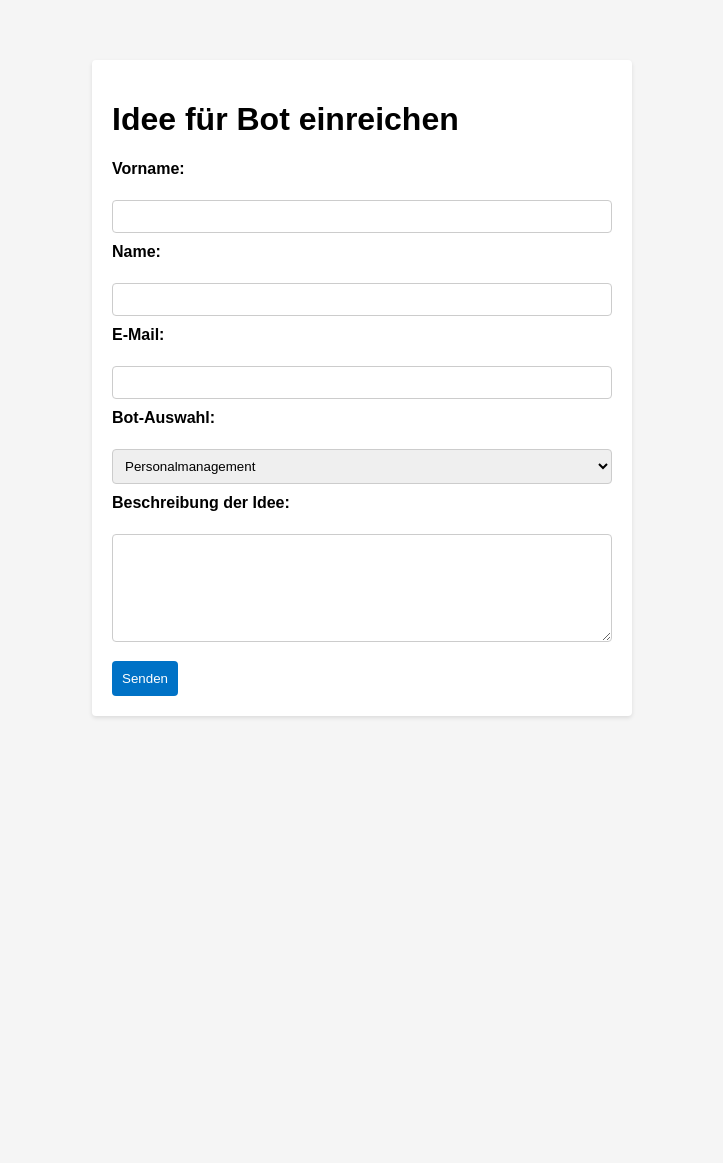
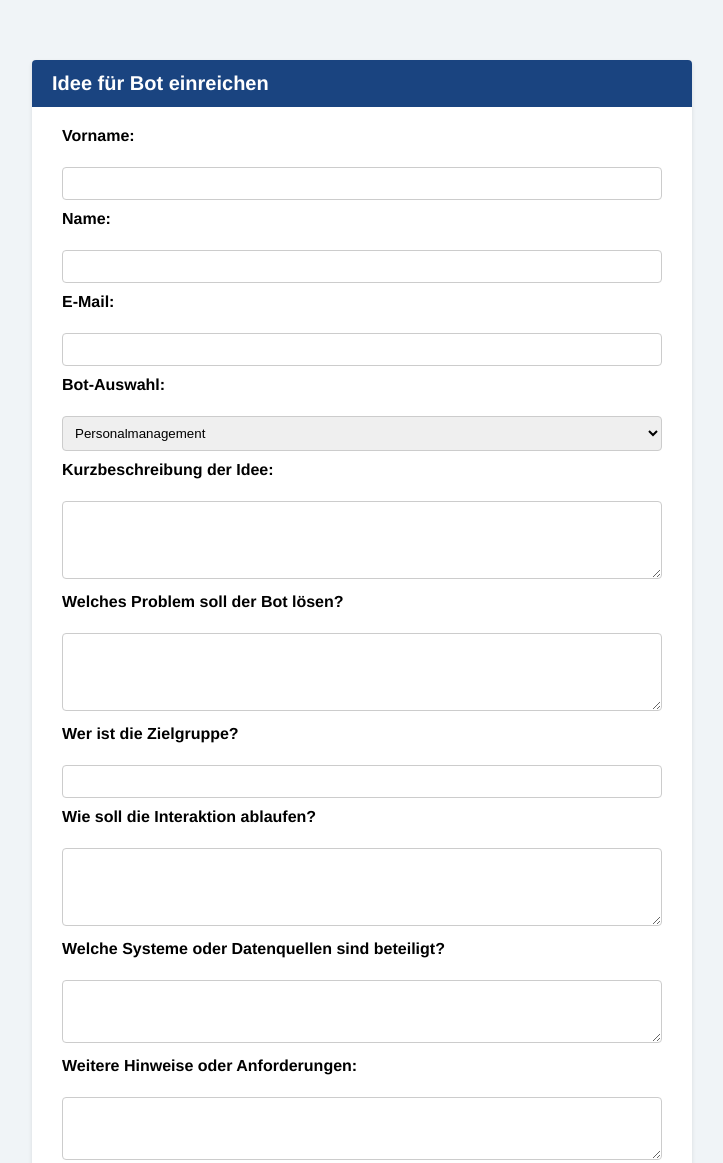
Before and after one commit to TCOL2024/KIBOT, a website: page index.html in a window 1280 px wide. Shown: the top 1163 px of the page, without its empty margins (278-1001 px from the left). Before the commit the page ends 800 px from the top, so only its background shows below. Drawn offline with Linux system fonts and the light colour scheme.

Commit message:
Update index.html

```diff
--- a/index.html
+++ b/index.html
@@ -5,18 +5,26 @@
 <title>Idee einreichen</title>
 <style>
 body {
-  font-family: Arial, sans-serif;
-  background-color: #f5f5f5;
+  font-family: "Helvetica Neue", Helvetica, Arial, sans-serif;
+  background-color: #f0f4f7;
   margin: 0;
   padding: 20px;
 }
 .container {
-  width: 500px;
+  width: 600px;
   margin: 40px auto;
   background: #fff;
-  padding: 20px;
+  padding: 20px 30px;
   border-radius: 4px;
   box-shadow: 0 2px 4px rgba(0,0,0,0.1);
+}
+h1 {
+  background-color: #1a4480;
+  color: #fff;
+  padding: 12px 20px;
+  margin: -20px -30px 20px -30px;
+  border-radius: 4px 4px 0 0;
+  font-size: 20px;
 }
 label {
   display: block;
@@ -68,8 +76,23 @@ button:hover {
       <option value="Sonstiges">Sonstiges</option>
     </select><br>
 
-    <label for="idea">Beschreibung der Idee:</label><br>
-    <textarea id="idea" name="idea" rows="6" cols="50" required></textarea><br>
+    <label for="idea">Kurzbeschreibung der Idee:</label><br>
+    <textarea id="idea" name="idea" rows="4" required></textarea><br>
+
+    <label for="problem">Welches Problem soll der Bot lösen?</label><br>
+    <textarea id="problem" name="problem" rows="4" required></textarea><br>
+
+    <label for="target">Wer ist die Zielgruppe?</label><br>
+    <input type="text" id="target" name="target" required><br>
+
+    <label for="interaction">Wie soll die Interaktion ablaufen?</label><br>
+    <textarea id="interaction" name="interaction" rows="4"></textarea><br>
+
+    <label for="systems">Welche Systeme oder Datenquellen sind beteiligt?</label><br>
+    <textarea id="systems" name="systems" rows="3"></textarea><br>
+
+    <label for="notes">Weitere Hinweise oder Anforderungen:</label><br>
+    <textarea id="notes" name="notes" rows="3"></textarea><br>
 
     <button type="submit">Senden</button>
   </form>
```
